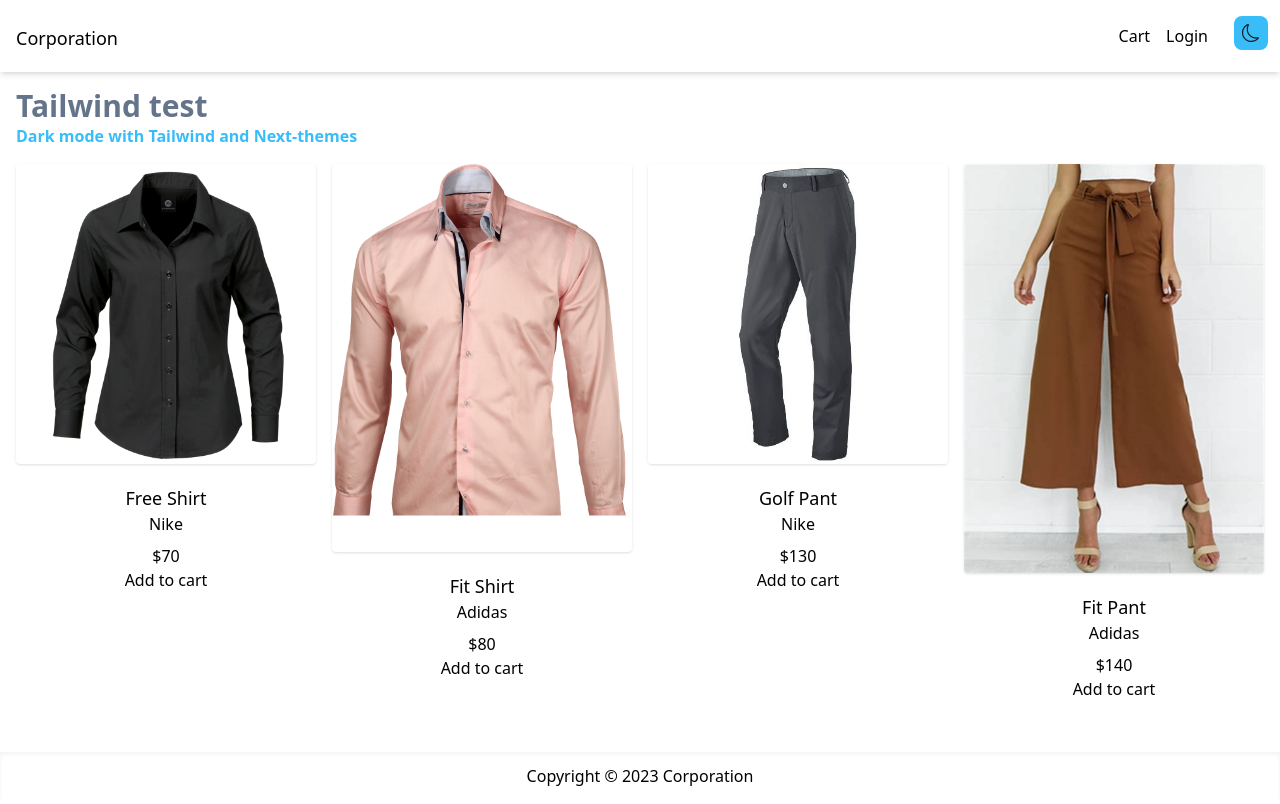
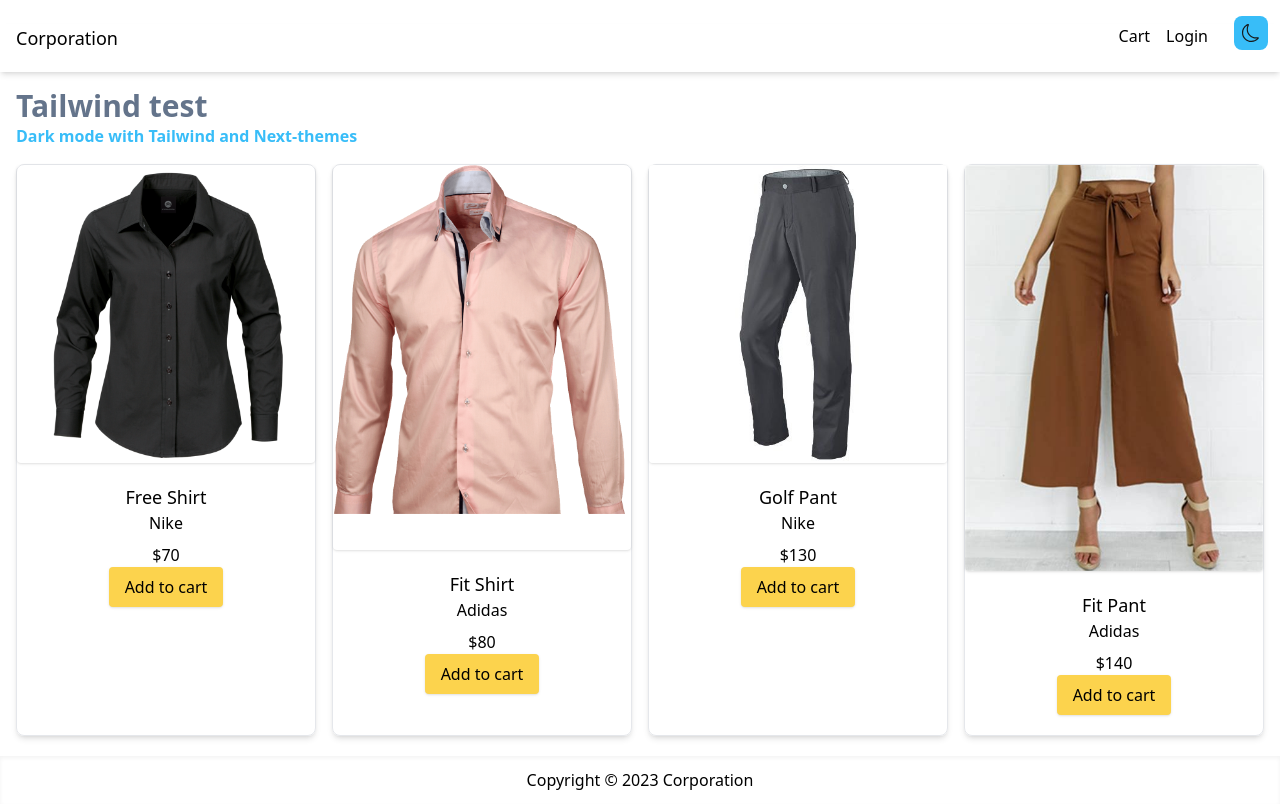
Before and after one commit to TLRKiliann/nextjs-tailwind-mongodb, a Next.js app in the folder my-app/: page / in a window 1280 px wide. Built offline with nearby package versions, Linux system fonts and the light colour scheme.

Commit message:
config with @apply to btn and card from components

```diff
--- a/my-app/styles/globals.css
+++ b/my-app/styles/globals.css
@@ -3,3 +3,11 @@
 @tailwind utilities;
 
 :root {}
+
+.card {
+  @apply mb-5 block rounded-lg border border-gray-200 shadow-md;
+}
+
+.primary-button {
+  @apply rounded bg-amber-300 py-2 px-4 shadow outline-none hover:bg-amber-400 active:bg-amber-500;
+}
```
